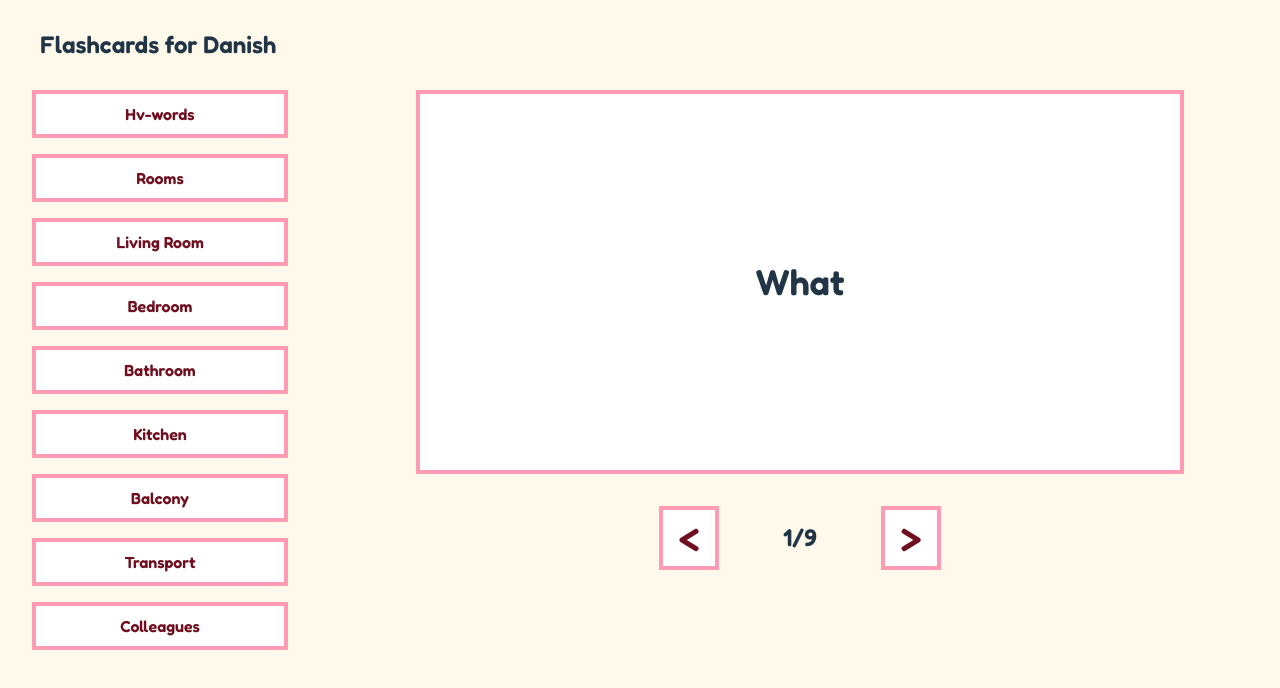
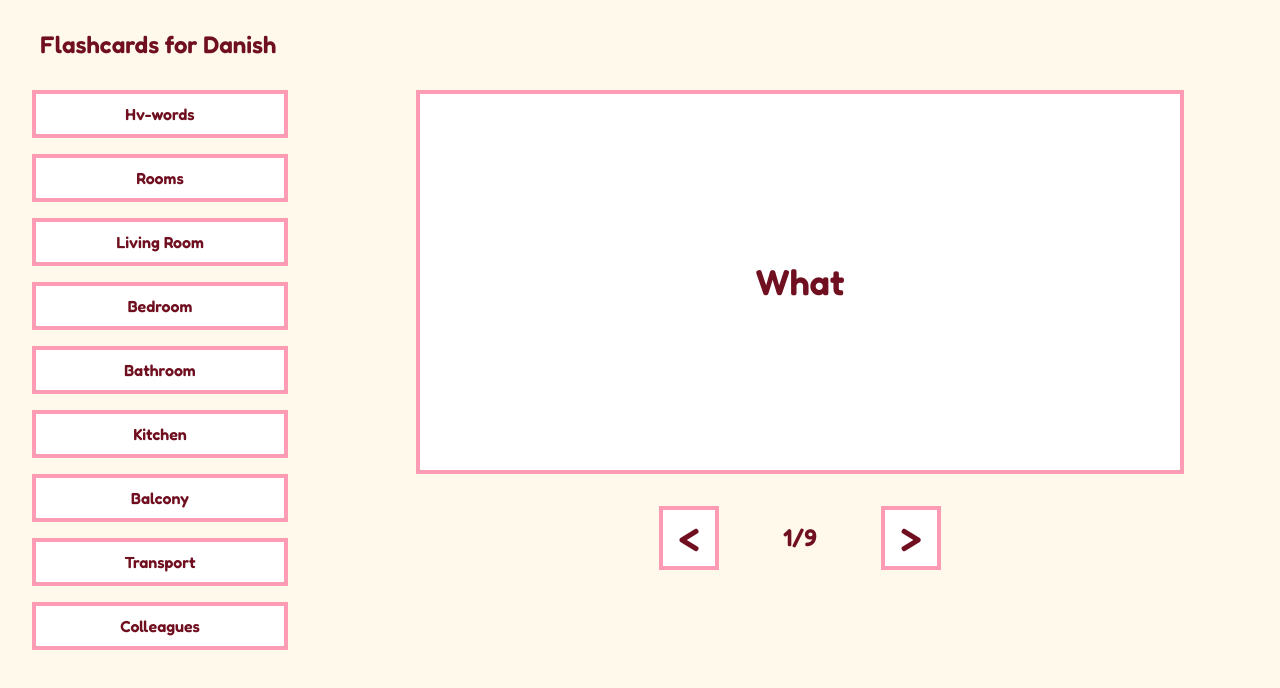
Before and after one commit to ZuZanaZZ/Flashcards-Danish, a React (Vite) app in the folder flashcards-danish/: page / in a window 1280 px wide. Shown: the top 688 px of the page. Built offline with nearby package versions, Linux system fonts and the light colour scheme.

Commit message:
Fix inconsistent color of text (red, black)

```diff
--- a/flashcards-danish/src/index.css
+++ b/flashcards-danish/src/index.css
@@ -6,7 +6,6 @@
   font-variation-settings: "wdth" 100;
   line-height: 1.5;
   font-weight: 600;
-  color: var(--color-text);
 
   color-scheme: light dark;
   background-color: #242424;
@@ -39,6 +38,7 @@ body {
   min-width: 320px;
   min-height: 100vh;
   background-color: var(--color-background);
+  color: var(--color-text);
 }
 
 h1 {
```
